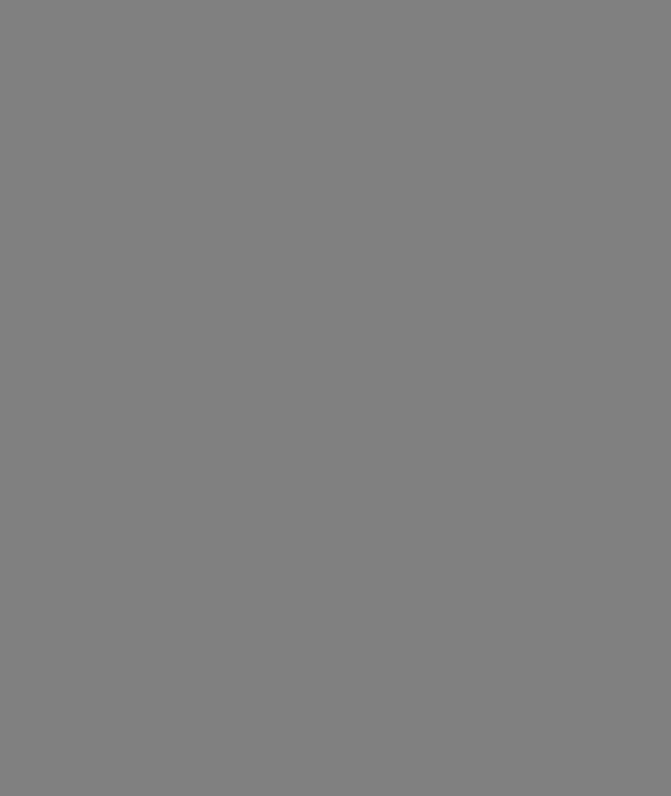
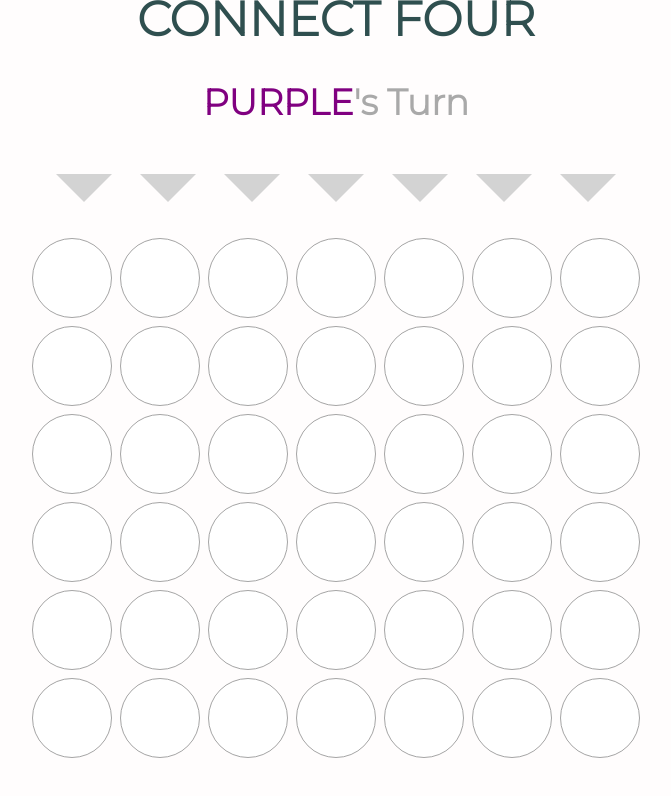
Before and after one commit to wnfaulkner/2023-09-29-building-a-game-connect-4, a plain HTML site: page index.html in a window 1280 px wide. Shown: the whole page, without its empty margins (304-975 px from the left). Drawn offline with Linux system fonts and the light colour scheme; a web font is replaced by a local one.

Commit message:
still working on renderMessage function

```diff
--- a/css/main.css
+++ b/css/main.css
@@ -1,3 +1,77 @@
+* {
+  background-color: rgb(255, 253, 253);
+	box-sizing: border-box;
+}
+
 body {
-  background-color: grey;
+	/* viewport units: vh (viewport height), vw, vmin (smallest between vh & vw)*/
+	height: 100vh;
+	margin: 0;
+	font-family: 'Montserrat', sans-serif;
+	display: flex;
+	flex-direction: column;
+	justify-content: center;
+	align-items: center;
+	text-align: center;
 }
+
+header {
+	font-size: 3vmin;
+	color: darkslategrey;
+}
+
+h2 {
+	color: darkgray;
+	height: 5vmin;
+}
+
+#column-markers {
+	display: grid;
+	grid-template-columns: repeat(7, 10vmin);
+	gap: 0.5vmin;
+	margin-top: 1.5vmin;
+}
+
+#column-markers > div {
+	height: 10vmin;
+	border-width: 5vmin;
+	border-style: solid;
+	border-color: lightgrey transparent transparent;
+	transform: scale(0.7)
+}
+
+#column-markers > div:hover {
+	transform: scale(0.9);
+	transition: transform 150ms ease-in;
+	border-top-color: darkslategray;
+}
+
+#board {
+  display: grid;
+  grid-template-columns: repeat(7, 10vmin);
+	grid-template-rows: repeat(6, 10vmin);
+	gap: 1vmin;
+	margin-top: -0.5vmin;
+}
+
+#board > div {
+  background: white;
+  border: 0.1vmin solid rgb(165, 165, 165);
+  /* padding: 10px; */
+	/* margin: 3px; */
+	border-radius:50%;
+}
+
+button {
+	margin-top: 4vmin;
+	padding: 2vmin;
+	font-size: 2vmin;
+	border-radius: 4vmin;
+	border: 0.1vmin solid grey;
+	color: grey;
+}
+
+button:hover {
+	color: rgb(228, 228, 228);
+	background-color: darkslategray;
+}
--- a/index.html
+++ b/index.html
@@ -3,11 +3,76 @@
 <head>
     <meta charset="UTF-8">
     <meta name="viewport" content="width=device-width, initial-scale=1.0">
-    <title>connect4</title>
+    <title>document</title>
+		<link rel="preconnect" href="https://fonts.googleapis.com">
+		<link rel="preconnect" href="https://fonts.gstatic.com" crossorigin>
+		<link href="https://fonts.googleapis.com/css2?family=Indie+Flower&family=Londrina+Shadow&family=Montserrat:wght@300&family=Pacifico&family=Playball&family=Poiret+One&display=swap" rel="stylesheet">
     <script defer src="js/main.js"></script>
     <link rel="stylesheet" href="css/main.css">
 </head>
 <body>
+    <header>
+			<h1>CONNECT FOUR</h1>
+			<h2>[PLAYER]'s Turn</h2>
+		</header>
+		<section id = "column-markers">
+			<div></div>
+			<div></div>
+			<div></div>
+			<div></div>
+			<div></div>
+			<div></div>
+			<div></div>
+		</section>
+		<section id="board">
+			<div id="c0r5"></div>
+			<div id="c1r5"></div>
+			<div id="c2r5"></div>
+			<div id="c3r5"></div>
+			<div id="c4r5"></div>
+			<div id="c5r5"></div>
+			<div id="c6r5"></div>
 
+			<div id="c0r4"></div>
+			<div id="c1r4"></div>
+			<div id="c2r4"></div>
+			<div id="c3r4"></div>
+			<div id="c4r4"></div>
+			<div id="c5r4"></div>
+			<div id="c6r4"></div>
+
+			<div id="c0r3"></div>
+			<div id="c1r3"></div>
+			<div id="c2r3"></div>
+			<div id="c3r3"></div>
+			<div id="c4r3"></div>
+			<div id="c5r3"></div>
+			<div id="c6r3"></div>
+
+			<div id="c0r2"></div>
+			<div id="c1r2"></div>
+			<div id="c2r2"></div>
+			<div id="c3r2"></div>
+			<div id="c4r2"></div>
+			<div id="c5r2"></div>
+			<div id="c6r2"></div>
+
+			<div id="c0r1"></div>
+			<div id="c1r1"></div>
+			<div id="c2r1"></div>
+			<div id="c3r1"></div>
+			<div id="c4r1"></div>
+			<div id="c5r1"></div>
+			<div id="c6r1"></div>
+
+			<div id="c0r0"></div>
+			<div id="c1r0"></div>
+			<div id="c2r0"></div>
+			<div id="c3r0"></div>
+			<div id="c4r0"></div>
+			<div id="c5r0"></div>
+			<div id="c6r0"></div>
+		</section>
+		<button>Play Again</button>
 </body>
 </html>
--- a/js/main.js
+++ b/js/main.js
@@ -1 +1,87 @@
-console.log("Hello World!")
+/*----- constants -----*/
+const COLORS = {
+	'0': 'white',
+	'1': 'purple',
+	'-1': 'orange'
+}
+
+/*----- state variables -----*/
+
+let board; //array of 7 column arrays
+let turn; //1 for player 1, -1 for player 2
+let winner; // winner: null = no winner, 1/-1 = winner, 'T' = tie
+
+
+/*----- cached elements  -----*/
+const messageEl = document.querySelector('h2')
+const playAgainBtn = document.querySelector('button')
+const colMarkerEls = document.querySelector('#column-markers > div');
+
+/*----- event listeners -----*/
+
+
+/*----- functions -----*/
+
+//Initialize all state, then call render()
+function init () {
+	//Rotate 90 degrees counter-clockwise and array is visualization of the board
+	board = [
+		[0, 0, 0, 0, 0, 0], //col0
+		[0, 0, 0, 0, 0, 0],
+		[0, 0, 0, 0, 0, 0],
+		[0, 0, 0, 0, 0, 0],
+		[0, 0, 0, 0, 0, 0],
+		[0, 0, 0, 0, 0, 0],
+		[0, 0, 0, 0, 0, 0], //col6
+	]
+
+	turn = 1
+	winner = null
+	render()
+}
+
+//Visualize all state in the DOM
+function render(){
+	renderBoard()
+	renderMessage()
+	renderControls()
+}
+
+function renderBoard(){
+	board.forEach(function(colArr, colIdx){
+		colArr.forEach(function(cellVal, rowIdx){
+			//console.log(colIdx, rowIdx, cellVal)
+			const cellId = `c${colIdx}r${rowIdx}`
+			const cellEl = document.getElementById(cellId)
+
+			cellEl.style.backgroundColor = COLORS[cellVal]
+		})
+	})
+}
+
+function renderMessage(){
+	if(winner === 'T'){
+		messageEl.innerText = "Tie Game!!!"
+	}else if(winner){
+		messageEl.innerHTML =
+		`<span style = "color: ${COLORS[winner]}">${COLORS[winner].toUpperCase()}</span> Wins!`
+	}else{ //game still in play
+		messageEl.innerHTML =
+		`<span style = "color: ${COLORS[turn]}">${COLORS[turn].toUpperCase()}</span>'s Turn`
+		//messageEl.style.color = `${COLORS[winner]}`
+	}
+}
+
+function renderControls(){
+	playAgainBtn.style.visibility = winner ? 'visible':'hidden'
+	colMarkerEls.forEach(
+		function(colMarkerEl, colIdx){
+			const hideMarker = !board[colIdx].includes(0) || winner
+			colMarkerEl.style.visibility = hideMarker ? 'visible':'hidden'
+		}
+	)
+
+}
+
+init()
+render()
```
